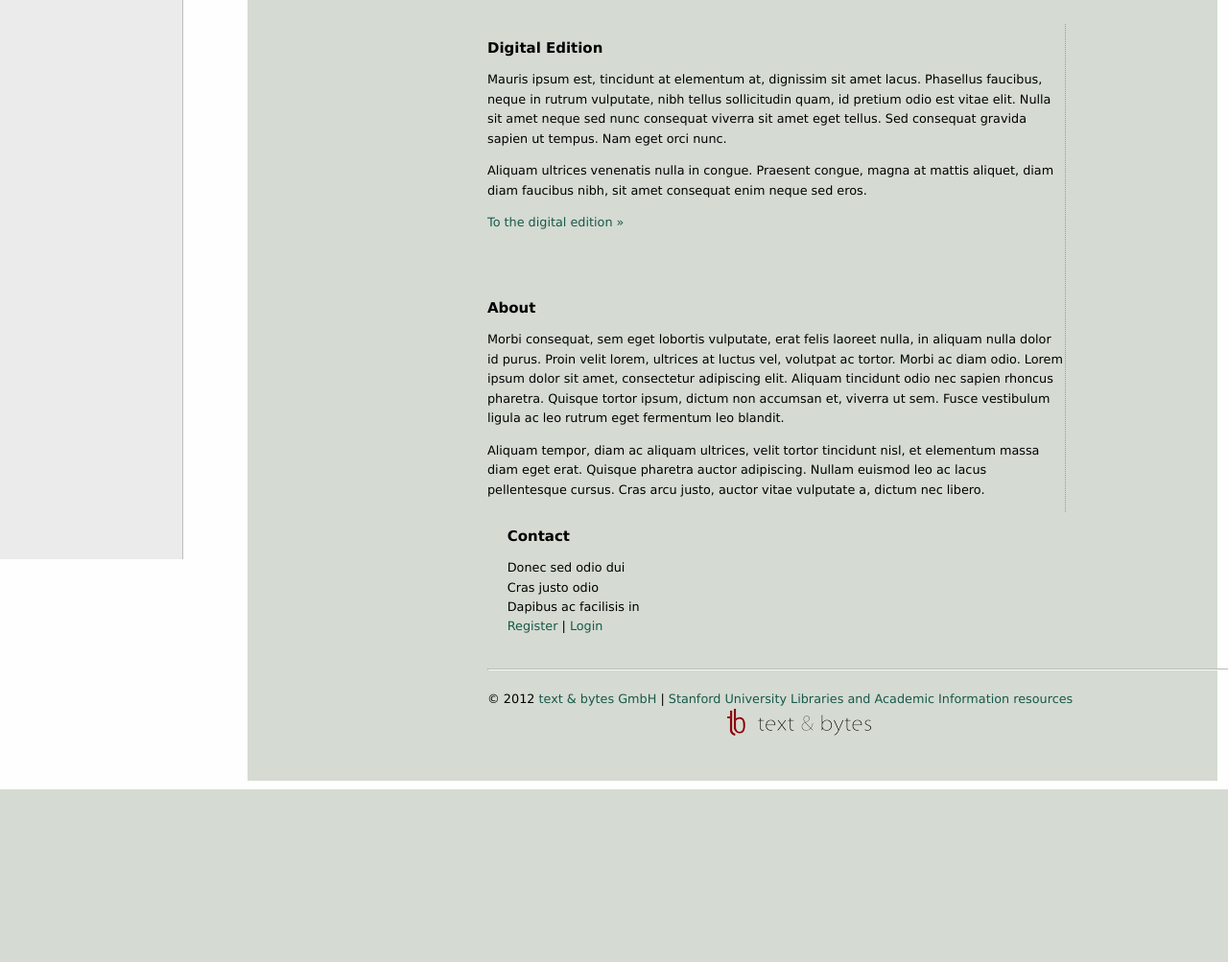
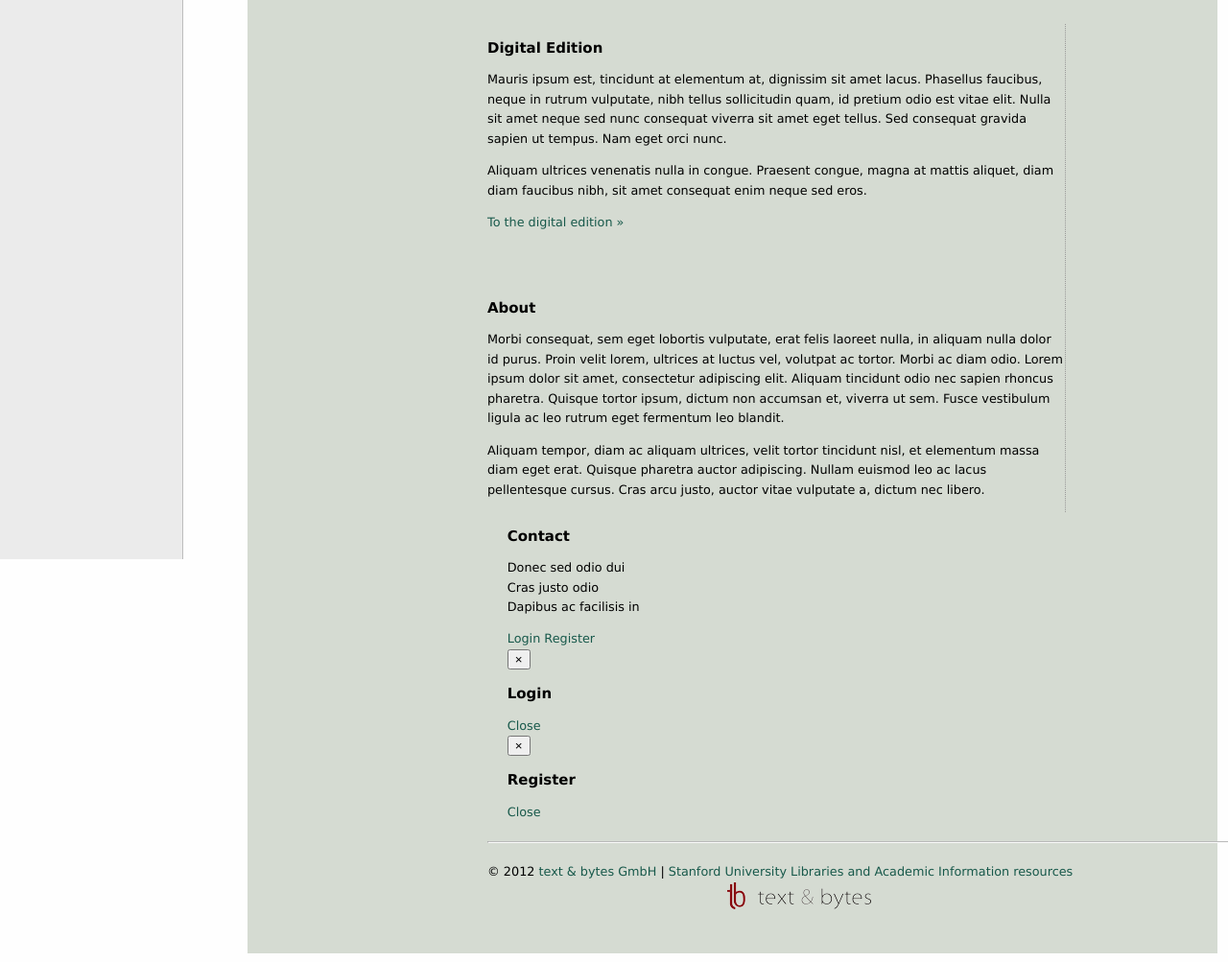
Before and after one commit to DMSTech/summarium, a CodeIgniter app: page / in a window 1280 px wide. Shown: the part 217-1220 px from the top of the page at 96% size. Before the commit the page ends 1040 px from the top, so only its background shows below. Run offline with CodeIgniter, Linux system fonts and the light colour scheme; some libraries are stand-ins or nearby versions.

Commit message:
Login / Register as modal popover

```diff
--- a/application/config/config.php
+++ b/application/config/config.php
@@ -224,7 +224,7 @@
 | MUST set an encryption key.  See the user guide for info.
 |
 */
-$config['encryption_key'] = 'w5fjaslkdfjqwruutjfsdkjfaw8r757485789457aphakjfhakeru5q579q457ajdhak834857384';
+$config['encryption_key'] = '3+*BBW(Ztv>ik%stF.8HYwg/[8R+Zsa&';
 
 /*
 |--------------------------------------------------------------------------
--- a/application/views/auth/forgot_password_form.php
+++ b/application/views/auth/forgot_password_form.php
@@ -20,5 +20,5 @@
 		<td style="color: red;"><?php echo form_error($login['name']); ?><?php echo isset($errors[$login['name']])?$errors[$login['name']]:''; ?></td>
 	</tr>
 </table>
-<?php echo form_submit('reset', 'Get a new password'); ?>
+<?php echo form_submit('reset', 'Get a new password', 'class="btn"'); ?>
 <?php echo form_close(); ?>
--- a/application/views/auth/login_form.php
+++ b/application/views/auth/login_form.php
@@ -84,10 +84,12 @@
 		<td colspan="3">
 			<?php echo form_checkbox($remember); ?>
 			<?php echo form_label('Remember me', $remember['id']); ?>
-			<?php echo anchor('/auth/forgot_password/', 'Forgot password'); ?>
+			<div style="text-align:right">
+			<?php echo anchor('/auth/forgot_password/', 'Forgot password'); ?> |
 			<?php if ($this->config->item('allow_registration', 'tank_auth')) echo anchor('/auth/register/', 'Register'); ?>
+			</div>
 		</td>
 	</tr>
 </table>
-<?php echo form_submit('submit', 'Let me in'); ?>
+<?php echo form_submit('submit', 'Let me in', 'class="btn"'); ?>
 <?php echo form_close(); ?>
--- a/application/views/auth/register_form.php
+++ b/application/views/auth/register_form.php
@@ -96,5 +96,5 @@
 	<?php }
 	} ?>
 </table>
-<?php echo form_submit('register', 'Register'); ?>
+<?php echo form_submit('register', 'Register', 'class="btn"'); ?>
 <?php echo form_close(); ?>
--- a/application/views/partials/_footer.php
+++ b/application/views/partials/_footer.php
@@ -2,6 +2,6 @@
 <footer>
   <p>&copy; 2012 <a href="http://www.textandbytes.com" target="_blank">text &amp; bytes GmbH</a> |
 	  <a href="http://www-sul.stanford.edu/">Stanford University Libraries and Academic Information resources</a>
-	  <a href="http://www.textandbytes.com"><img class="footer_logo" src="img/text_n_bytes_logo.png" /></a>
+	  <a href="http://www.textandbytes.com"><img class="footer_logo" src="img/text_n_bytes_logo.png" alt="text &amp; bytes logo" /></a>
   </p>
 </footer>
--- a/application/views/start_view.php
+++ b/application/views/start_view.php
@@ -70,8 +70,39 @@
 	          <p>Donec sed odio dui <br/>
 				 Cras justo odio <br/>
 				 Dapibus ac facilisis in<br/>
-				<a href="<?php echo site_url('auth/register'); ?>">Register</a>&nbsp;|&nbsp;<a href="<?php echo site_url('auth/register'); ?>">Login</a>
 			  </p>
+
+				<a class="btn" id="login-button" data-toggle="modal" href="auth/login">Login</a>
+				<a class="btn" id="register-button" data-toggle="modal" href="auth/register">Register</a>
+
+				<div class="modal hide" id="login-modal">
+				  <div class="modal-header">
+				    <button type="button" class="close" data-dismiss="modal">×</button>
+				    <h3>Login</h3>
+				   </div>
+				   <div class="modal-body">
+				     <p id="login-form-container"></p>
+				   </div>
+				   <div class="modal-footer">
+				     <a href="#" class="btn btn-primary" data-dismiss="modal">Close</a>
+				   </div>
+				 </div>
+
+				<div class="modal hide" id="register-modal">
+				  <div class="modal-header">
+				    <button type="button" class="close" data-dismiss="modal">×</button>
+				    <h3>Register</h3>
+				   </div>
+				   <div class="modal-body">
+				     <p id="register-form-container"></p>
+				   </div>
+				   <div class="modal-footer">
+				     <a href="#" class="btn btn-primary" data-dismiss="modal">Close</a>
+				   </div>
+				 </div>
+
+
+
 	        </div>
 	      </div>
 
@@ -82,14 +113,13 @@
 	</div>
 
 
-	<script src="//ajax.googleapis.com/ajax/libs/jquery/1.7.1/jquery.min.js"></script>
-	<script>window.jQuery || document.write('<script src="js/libs/jquery-1.7.1.min.js"><\/script>')</script>
-
+	<script src="<?php echo site_url('/js/libs/jquery-1.7.1.min.js'); ?>"></script>
 	<script src="<?php echo site_url(); ?>js/libs/bootstrap/transition.js"></script>
 	<script src="<?php echo site_url(); ?>js/libs/bootstrap/collapse.js"></script>
 	<script src="<?php echo site_url(); ?>js/libs/bootstrap/dropdown.js"></script>
+	<script src="<?php echo site_url(); ?>js/libs/bootstrap/modal.js"></script>
 	<script src="<?php echo site_url(); ?>js/plugins.js"></script>
 	<script src="<?php echo site_url(); ?>js/summarium.js"></script>
-	<?php include APPPATH . '/views/partials/_googleAnalyticsCode.php'; ?>
+
 </body>
 </html>
--- a/css/summarium.css
+++ b/css/summarium.css
@@ -22,6 +22,10 @@
   margin: 0 auto;
   margin-left:250px;
   width: 80%;
+}
+
+label {
+  display:inline;
 }
 
 .content-container .container-fluid {
--- a/js/summarium.js
+++ b/js/summarium.js
@@ -1,6 +1,25 @@
 /* Author: Rafael Schwemmer
 
 */
+
 $(document).ready(function() {
+	$('#login-button').click(function(e) {
+		$('#login-modal').modal();
+		$('h3').html($(this).text());
+		e.preventDefault();
+		$('#login-form-container').load('auth/login', function() {
+			$('a', this).click(function(e) {
+				e.preventDefault();
+				$('#login-form-container').load($(this).attr('href'));
+				$('h3').html($(this).text());
+			})
+		});
+	});
+
+	$('#register-button').click(function(e) {
+		e.preventDefault();
+		$('#register-modal').modal();
+		$('#register-form-container').load('auth/register');
+	});
 
 });
```
